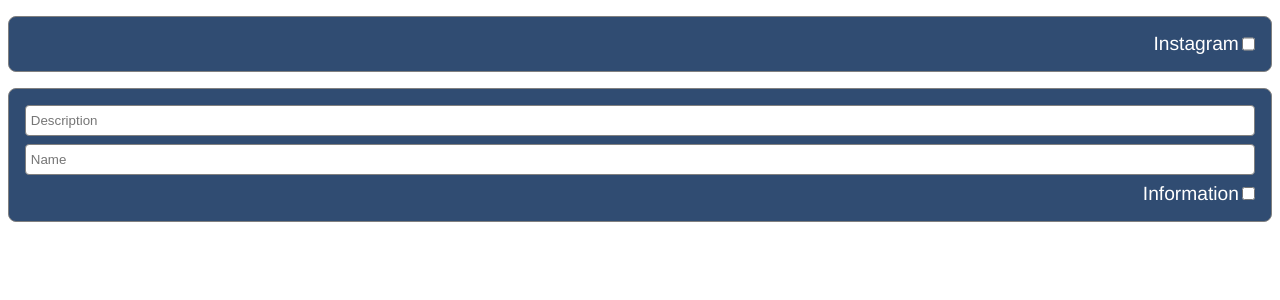
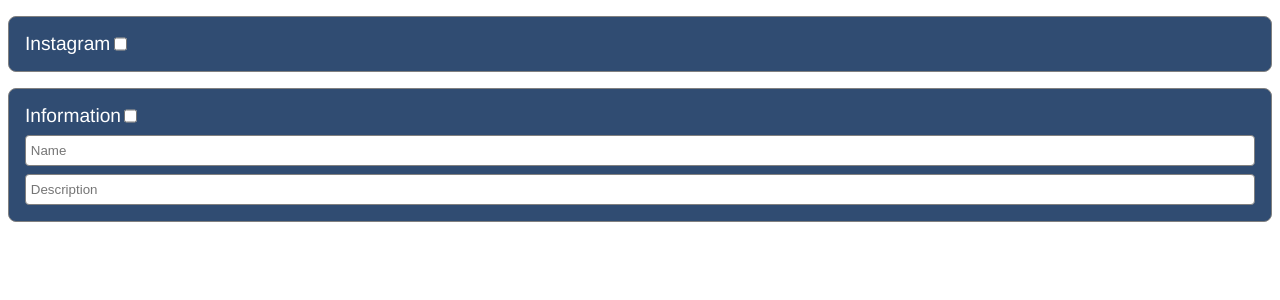
Before and after one commit to enriquecapellan/obs-plugin, a Next.js app: page /socket in a window 1280 px wide. Shown: the top 300 px of the page. Built offline with nearby package versions, Linux system fonts and the light colour scheme; no server answers.

Commit message:
tyle changes

```diff
--- a/assets/panel.css
+++ b/assets/panel.css
@@ -14,7 +14,7 @@
 	border: 1px solid gray;
 	padding: 1rem;
 	display: flex;
-	flex-direction: column-reverse;
+	flex-direction: column;
 	gap: 0.5rem;
 	background-color: #304c72;
 	color: white;
@@ -34,7 +34,6 @@
 .checkbox-container {
 	display: flex;
 	flex-direction: row;
-	justify-content: flex-end;
 	align-items: center;
 	gap: 0.2rem;
 }
@@ -43,3 +42,11 @@
 .checkbox-container label {
 	cursor: pointer;
 }
+
+.button {
+	border: 1px solid gray;
+	border-radius: 4px;
+	background-color: white;
+	color: gray;
+	height: 2rem;
+}
--- a/pages/socket.tsx
+++ b/pages/socket.tsx
@@ -53,6 +53,7 @@
 						<label htmlFor="info">Information</label>
 						<input type="checkbox" id="info" checked={info.active} onChange={toggleInfo} />
 					</div>
+					{/* <button className="button">Activar</button> */}
 					<input placeholder="Name" value={info.title} onChange={(e) => setInfo({ ...info, title: e.target.value })} />
 					<input
 						placeholder="Description"
```
